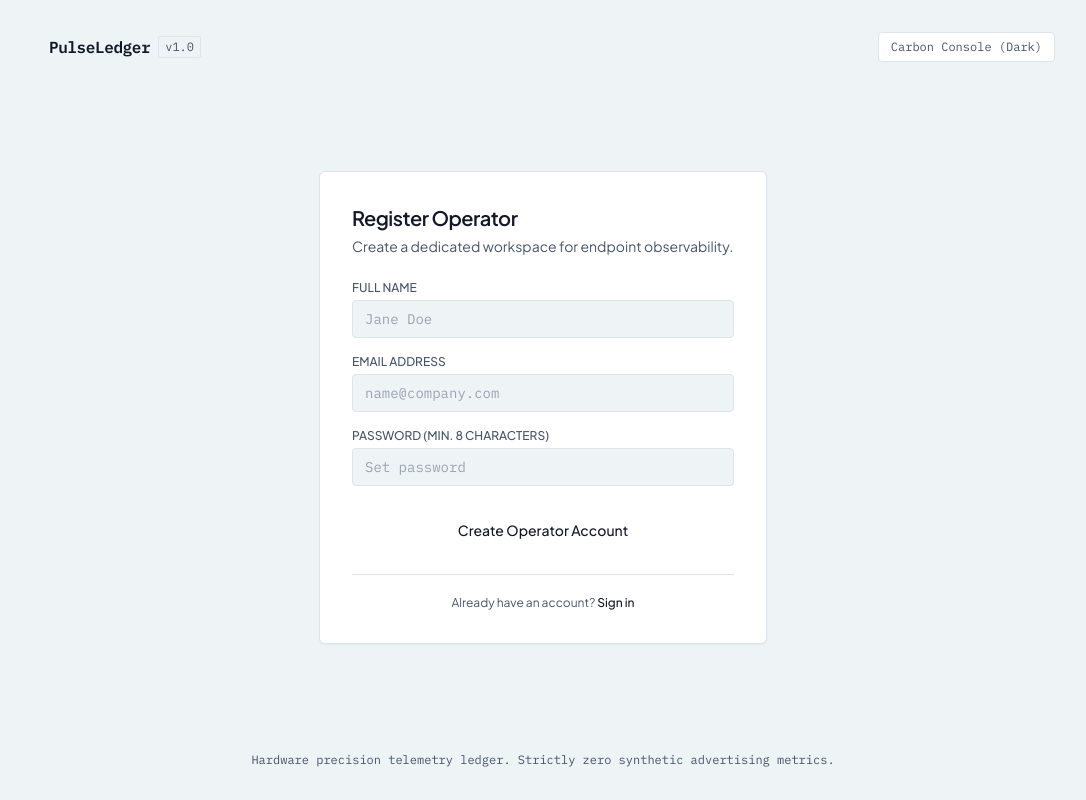
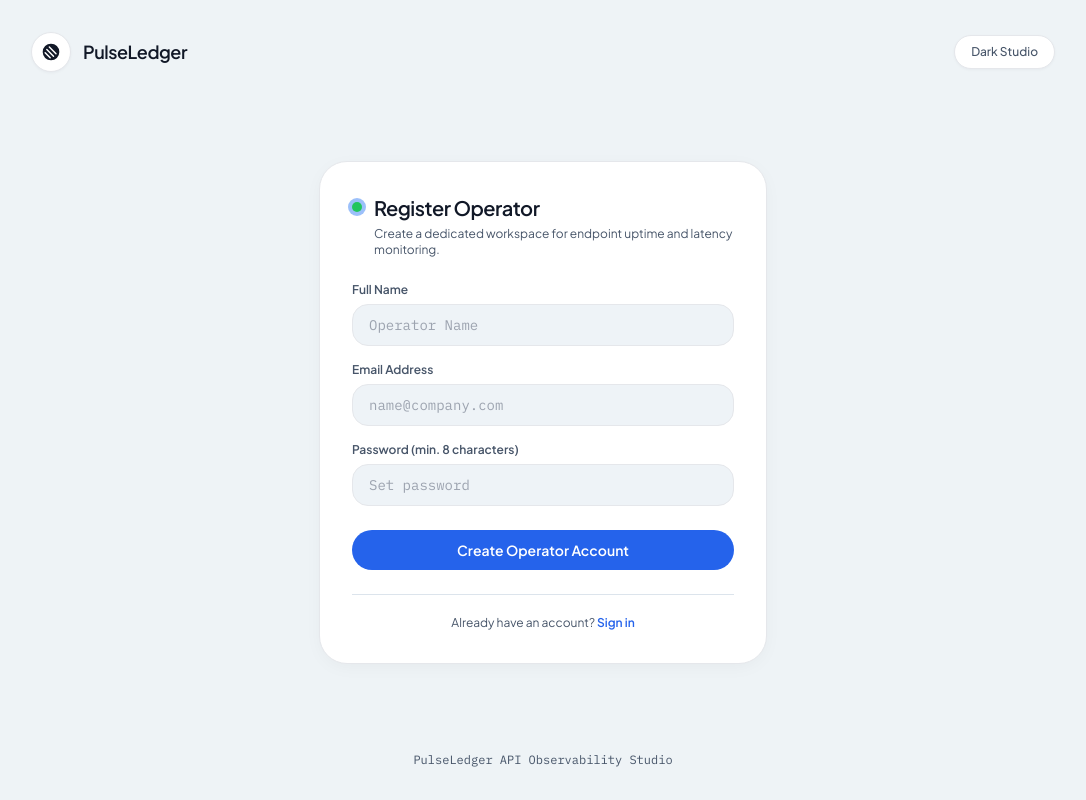
Before and after one commit to vierkzme/pulseledger, a React (Vite) app in the folder client/: page /register in a window 1280 px wide. Shown: the whole page, without its empty margins (97-1183 px from the left). Built offline with nearby package versions, Linux system fonts and the light colour scheme; no server answers.

Commit message:
feat(auth-ui): export initials helper and restyle auth pages

```diff
--- a/client/src/pages/LoginPage.jsx
+++ b/client/src/pages/LoginPage.jsx
@@ -38,41 +38,52 @@ export default function LoginPage() {
   return (
     <div className="min-h-screen bg-canvas text-text-primary flex flex-col justify-between p-4 sm:p-8 font-sans">
       <header className="flex justify-between items-center max-w-5xl mx-auto w-full">
-        <div className="flex items-center gap-2">
-          <span className="w-2.5 h-2.5 bg-amber-brand rounded-sm" aria-hidden="true"></span>
-          <span className="font-mono text-base font-semibold tracking-tight text-text-primary">
-            PulseLedger
-          </span>
-          <span className="text-xs font-mono text-text-secondary border border-subtle px-1.5 py-0.5 rounded-sm">
-            v1.0
-          </span>
+        <div className="flex items-center gap-3">
+          <div className="w-10 h-10 rounded-full bg-panel border border-subtle/80 shadow-xs flex items-center justify-center">
+            <svg className="w-5 h-5 text-text-primary" viewBox="0 0 24 24" fill="none" aria-hidden="true">
+              <circle cx="12" cy="12" r="10" fill="currentColor" />
+              <path
+                d="M5 13L11 19M7 9L15 17M10 6L18 14"
+                stroke="var(--bg-panel)"
+                strokeWidth="1.75"
+                strokeLinecap="round"
+              />
+            </svg>
+          </div>
+          <span className="text-lg font-semibold tracking-tight text-text-primary">PulseLedger</span>
         </div>
 
         <button
           type="button"
           onClick={toggleTheme}
           aria-label={`Switch to ${theme === 'dark' ? 'Light' : 'Dark'} mode`}
-          className="border border-subtle bg-panel hover:bg-subtle/40 text-text-secondary hover:text-text-primary px-3 py-1.5 text-xs font-mono rounded transition-colors"
+          className="bg-panel border border-subtle/80 hover:border-subtle text-text-secondary hover:text-text-primary px-4 py-2 text-xs font-medium rounded-full shadow-xs transition-colors"
         >
-          {theme === 'dark' ? 'Paper Ledger (Light)' : 'Carbon Console (Dark)'}
+          {theme === 'dark' ? 'Light Studio' : 'Dark Studio'}
         </button>
       </header>
 
       <main className="max-w-md w-full mx-auto my-8">
-        <div className="bg-panel border border-subtle rounded-md p-6 sm:p-8 shadow-sm">
-          <div className="mb-6">
-            <h1 className="text-xl font-semibold tracking-tight text-text-primary">
-              Console Authentication
-            </h1>
-            <p className="text-sm text-text-secondary mt-1">
-              Access the telemetry workspace and endpoint monitors.
-            </p>
+        <div className="bg-panel border border-subtle/80 rounded-[28px] p-7 sm:p-8 shadow-soft">
+          <div className="mb-6 flex items-start gap-3">
+            <span
+              className="mt-2 w-2.5 h-2.5 rounded-full bg-status-up-dot ring-4 ring-status-up-dot/20 shrink-0"
+              aria-hidden="true"
+            />
+            <div>
+              <h1 className="text-xl font-semibold tracking-tight text-text-primary">
+                Studio Authentication
+              </h1>
+              <p className="text-xs text-text-secondary mt-1">
+                Sign in to monitor live API uptime, latency trends, and Discord webhooks.
+              </p>
+            </div>
           </div>
 
           {error && (
             <div
               role="alert"
-              className="mb-5 p-3 rounded-sm border border-status-down bg-status-down-bg text-status-down-text text-xs font-mono"
+              className="mb-5 p-3.5 rounded-2xl border border-status-down/30 bg-status-down-bg text-status-down-text text-xs font-mono"
             >
               {error}
             </div>
@@ -80,7 +91,7 @@ export default function LoginPage() {
 
           <form onSubmit={handleSubmit} className="space-y-4">
             <div>
-              <label htmlFor="login-email" className="block text-xs font-medium text-text-secondary uppercase mb-1">
+              <label htmlFor="login-email" className="block text-xs font-semibold text-text-secondary mb-1.5">
                 Operator Email
               </label>
               <input
@@ -90,12 +101,12 @@ export default function LoginPage() {
                 value={email}
                 onChange={(e) => setEmail(e.target.value)}
                 placeholder="name@company.com"
-                className="w-full bg-canvas border border-subtle rounded px-3 py-2 text-sm text-text-primary font-mono placeholder:text-text-secondary/50 focus:border-amber-brand focus:outline-none"
+                className="w-full bg-card border border-subtle/80 rounded-2xl px-4 py-2.5 text-sm text-text-primary font-mono placeholder:text-text-secondary/50 focus:border-accent focus:outline-none"
               />
             </div>
 
             <div>
-              <label htmlFor="login-password" className="block text-xs font-medium text-text-secondary uppercase mb-1">
+              <label htmlFor="login-password" className="block text-xs font-semibold text-text-secondary mb-1.5">
                 Password
               </label>
               <input
@@ -105,23 +116,23 @@ export default function LoginPage() {
                 value={password}
                 onChange={(e) => setPassword(e.target.value)}
                 placeholder="Enter password"
-                className="w-full bg-canvas border border-subtle rounded px-3 py-2 text-sm text-text-primary font-mono placeholder:text-text-secondary/50 focus:border-amber-brand focus:outline-none"
+                className="w-full bg-card border border-subtle/80 rounded-2xl px-4 py-2.5 text-sm text-text-primary font-mono placeholder:text-text-secondary/50 focus:border-accent focus:outline-none"
               />
             </div>
 
-            <div className="pt-2 flex flex-col gap-2">
+            <div className="pt-2 flex flex-col gap-2.5">
               <button
                 type="submit"
                 disabled={isSubmitting}
-                className="w-full bg-amber-brand text-amber-text hover:opacity-90 font-medium py-2.5 px-4 rounded text-sm transition-opacity flex items-center justify-center gap-2"
+                className="w-full bg-accent hover:bg-accent-hover text-accent-text font-semibold py-2.5 px-4 rounded-full text-sm transition-colors flex items-center justify-center gap-2"
               >
-                {isSubmitting ? 'Authenticating...' : 'Sign In to Console'}
+                {isSubmitting ? 'Authenticating...' : 'Sign In to Studio'}
               </button>
 
               <button
                 type="button"
                 onClick={handleFillDemo}
-                className="w-full border border-subtle bg-panel hover:bg-subtle/30 text-text-secondary hover:text-text-primary py-2 px-4 rounded text-xs font-mono transition-colors"
+                className="w-full border border-subtle bg-card hover:bg-canvas text-text-secondary hover:text-text-primary py-2.5 px-4 rounded-full text-xs font-mono transition-colors"
               >
                 Prefill Seeded Demo Account
               </button>
@@ -130,7 +141,7 @@ export default function LoginPage() {
 
           <div className="mt-6 pt-5 border-t border-subtle text-center text-xs text-text-secondary">
             Need an operator account?{' '}
-            <Link to="/register" className="text-text-primary font-medium hover:underline">
+            <Link to="/register" className="text-accent font-semibold hover:underline">
               Create account
             </Link>
           </div>
@@ -138,7 +149,7 @@ export default function LoginPage() {
       </main>
 
       <footer className="text-center text-xs font-mono text-text-secondary max-w-5xl mx-auto w-full">
-        Hardware precision telemetry ledger. Strictly zero synthetic advertising metrics.
+        PulseLedger API Observability Studio
       </footer>
     </div>
   );
--- a/client/src/pages/RegisterPage.jsx
+++ b/client/src/pages/RegisterPage.jsx
@@ -33,41 +33,52 @@ export default function RegisterPage() {
   return (
     <div className="min-h-screen bg-canvas text-text-primary flex flex-col justify-between p-4 sm:p-8 font-sans">
       <header className="flex justify-between items-center max-w-5xl mx-auto w-full">
-        <div className="flex items-center gap-2">
-          <span className="w-2.5 h-2.5 bg-amber-brand rounded-sm" aria-hidden="true"></span>
-          <span className="font-mono text-base font-semibold tracking-tight text-text-primary">
-            PulseLedger
-          </span>
-          <span className="text-xs font-mono text-text-secondary border border-subtle px-1.5 py-0.5 rounded-sm">
-            v1.0
-          </span>
+        <div className="flex items-center gap-3">
+          <div className="w-10 h-10 rounded-full bg-panel border border-subtle/80 shadow-xs flex items-center justify-center">
+            <svg className="w-5 h-5 text-text-primary" viewBox="0 0 24 24" fill="none" aria-hidden="true">
+              <circle cx="12" cy="12" r="10" fill="currentColor" />
+              <path
+                d="M5 13L11 19M7 9L15 17M10 6L18 14"
+                stroke="var(--bg-panel)"
+                strokeWidth="1.75"
+                strokeLinecap="round"
+              />
+            </svg>
+          </div>
+          <span className="text-lg font-semibold tracking-tight text-text-primary">PulseLedger</span>
         </div>
 
         <button
           type="button"
           onClick={toggleTheme}
           aria-label={`Switch to ${theme === 'dark' ? 'Light' : 'Dark'} mode`}
-          className="border border-subtle bg-panel hover:bg-subtle/40 text-text-secondary hover:text-text-primary px-3 py-1.5 text-xs font-mono rounded transition-colors"
+          className="bg-panel border border-subtle/80 hover:border-subtle text-text-secondary hover:text-text-primary px-4 py-2 text-xs font-medium rounded-full shadow-xs transition-colors"
         >
-          {theme === 'dark' ? 'Paper Ledger (Light)' : 'Carbon Console (Dark)'}
+          {theme === 'dark' ? 'Light Studio' : 'Dark Studio'}
         </button>
       </header>
 
       <main className="max-w-md w-full mx-auto my-8">
-        <div className="bg-panel border border-subtle rounded-md p-6 sm:p-8 shadow-sm">
-          <div className="mb-6">
-            <h1 className="text-xl font-semibold tracking-tight text-text-primary">
-              Register Operator
-            </h1>
-            <p className="text-sm text-text-secondary mt-1">
-              Create a dedicated workspace for endpoint observability.
-            </p>
+        <div className="bg-panel border border-subtle/80 rounded-[28px] p-7 sm:p-8 shadow-soft">
+          <div className="mb-6 flex items-start gap-3">
+            <span
+              className="mt-2 w-2.5 h-2.5 rounded-full bg-status-up-dot ring-4 ring-status-up-dot/20 shrink-0"
+              aria-hidden="true"
+            />
+            <div>
+              <h1 className="text-xl font-semibold tracking-tight text-text-primary">
+                Register Operator
+              </h1>
+              <p className="text-xs text-text-secondary mt-1">
+                Create a dedicated workspace for endpoint uptime and latency monitoring.
+              </p>
+            </div>
           </div>
 
           {error && (
             <div
               role="alert"
-              className="mb-5 p-3 rounded-sm border border-status-down bg-status-down-bg text-status-down-text text-xs font-mono"
+              className="mb-5 p-3.5 rounded-2xl border border-status-down/30 bg-status-down-bg text-status-down-text text-xs font-mono"
             >
               {error}
             </div>
@@ -75,7 +86,7 @@ export default function RegisterPage() {
 
           <form onSubmit={handleSubmit} className="space-y-4">
             <div>
-              <label htmlFor="reg-name" className="block text-xs font-medium text-text-secondary uppercase mb-1">
+              <label htmlFor="reg-name" className="block text-xs font-semibold text-text-secondary mb-1.5">
                 Full Name
               </label>
               <input
@@ -84,13 +95,13 @@ export default function RegisterPage() {
                 required
                 value={name}
                 onChange={(e) => setName(e.target.value)}
-                placeholder="Jane Doe"
-                className="w-full bg-canvas border border-subtle rounded px-3 py-2 text-sm text-text-primary font-mono placeholder:text-text-secondary/50 focus:border-amber-brand focus:outline-none"
+                placeholder="Operator Name"
+                className="w-full bg-card border border-subtle/80 rounded-2xl px-4 py-2.5 text-sm text-text-primary font-mono placeholder:text-text-secondary/50 focus:border-accent focus:outline-none"
               />
             </div>
 
             <div>
-              <label htmlFor="reg-email" className="block text-xs font-medium text-text-secondary uppercase mb-1">
+              <label htmlFor="reg-email" className="block text-xs font-semibold text-text-secondary mb-1.5">
                 Email Address
               </label>
               <input
@@ -100,12 +111,12 @@ export default function RegisterPage() {
                 value={email}
                 onChange={(e) => setEmail(e.target.value)}
                 placeholder="name@company.com"
-                className="w-full bg-canvas border border-subtle rounded px-3 py-2 text-sm text-text-primary font-mono placeholder:text-text-secondary/50 focus:border-amber-brand focus:outline-none"
+                className="w-full bg-card border border-subtle/80 rounded-2xl px-4 py-2.5 text-sm text-text-primary font-mono placeholder:text-text-secondary/50 focus:border-accent focus:outline-none"
               />
             </div>
 
             <div>
-              <label htmlFor="reg-password" className="block text-xs font-medium text-text-secondary uppercase mb-1">
+              <label htmlFor="reg-password" className="block text-xs font-semibold text-text-secondary mb-1.5">
                 Password (min. 8 characters)
               </label>
               <input
@@ -116,7 +127,7 @@ export default function RegisterPage() {
                 value={password}
                 onChange={(e) => setPassword(e.target.value)}
                 placeholder="Set password"
-                className="w-full bg-canvas border border-subtle rounded px-3 py-2 text-sm text-text-primary font-mono placeholder:text-text-secondary/50 focus:border-amber-brand focus:outline-none"
+                className="w-full bg-card border border-subtle/80 rounded-2xl px-4 py-2.5 text-sm text-text-primary font-mono placeholder:text-text-secondary/50 focus:border-accent focus:outline-none"
               />
             </div>
 
@@ -124,7 +135,7 @@ export default function RegisterPage() {
               <button
                 type="submit"
                 disabled={isSubmitting}
-                className="w-full bg-amber-brand text-amber-text hover:opacity-90 font-medium py-2.5 px-4 rounded text-sm transition-opacity"
+                className="w-full bg-accent hover:bg-accent-hover text-accent-text font-semibold py-2.5 px-4 rounded-full text-sm transition-colors"
               >
                 {isSubmitting ? 'Registering...' : 'Create Operator Account'}
               </button>
@@ -133,7 +144,7 @@ export default function RegisterPage() {
 
           <div className="mt-6 pt-5 border-t border-subtle text-center text-xs text-text-secondary">
             Already have an account?{' '}
-            <Link to="/login" className="text-text-primary font-medium hover:underline">
+            <Link to="/login" className="text-accent font-semibold hover:underline">
               Sign in
             </Link>
           </div>
@@ -141,7 +152,7 @@ export default function RegisterPage() {
       </main>
 
       <footer className="text-center text-xs font-mono text-text-secondary max-w-5xl mx-auto w-full">
-        Hardware precision telemetry ledger. Strictly zero synthetic advertising metrics.
+        PulseLedger API Observability Studio
       </footer>
     </div>
   );
```
Also changed, not shown: client/src/context/AuthContext.jsx (+7 -0 lines).
